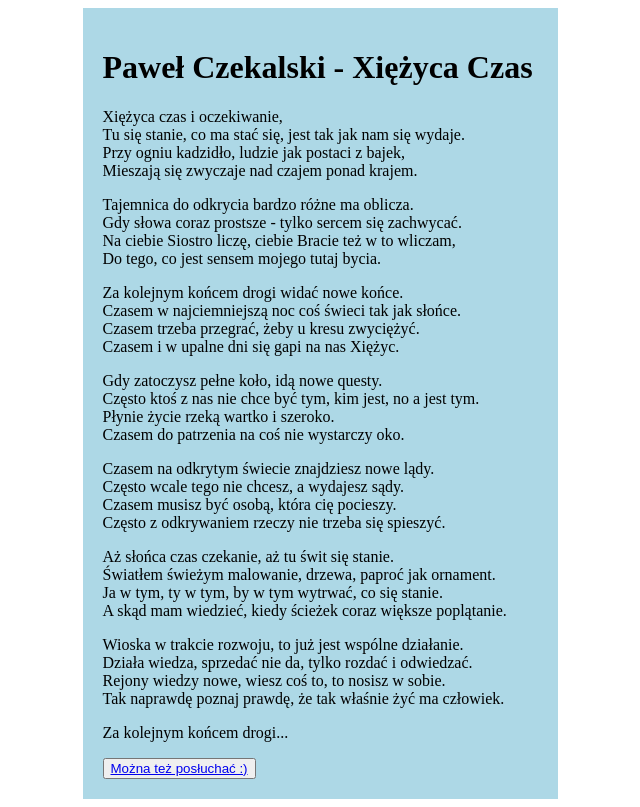
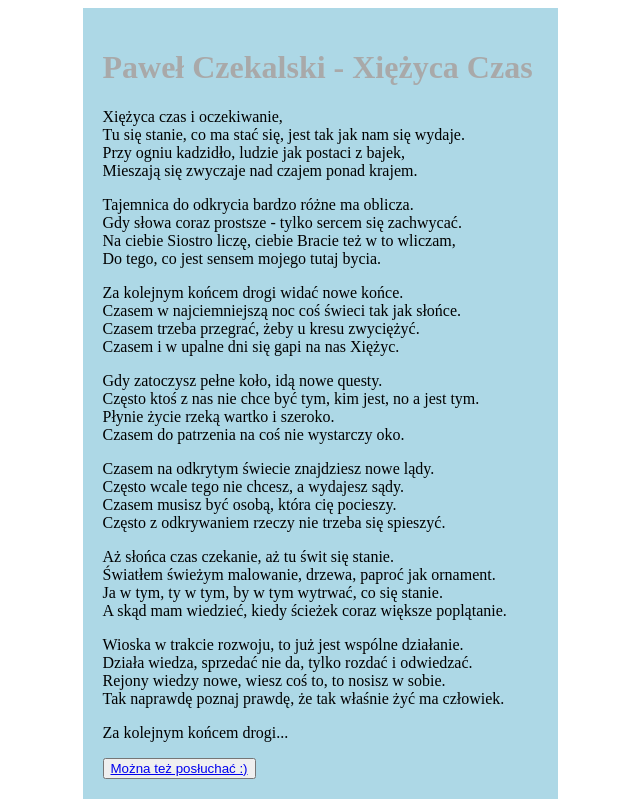
Before and after one commit to jaroslawsolak/learning-git-2, a plain HTML site: page index.html in a window 1280 px wide. Shown: the whole page, without its empty margins (320-960 px from the left). Drawn offline with Linux system fonts and the light colour scheme.

Commit message:
Add h1 in style - Kasia

```diff
--- a/style.css
+++ b/style.css
@@ -14,3 +14,7 @@
 .verse {
   margin: o auto;
 }
+
+h1 {
+  color: darkgrey;
+}
```
